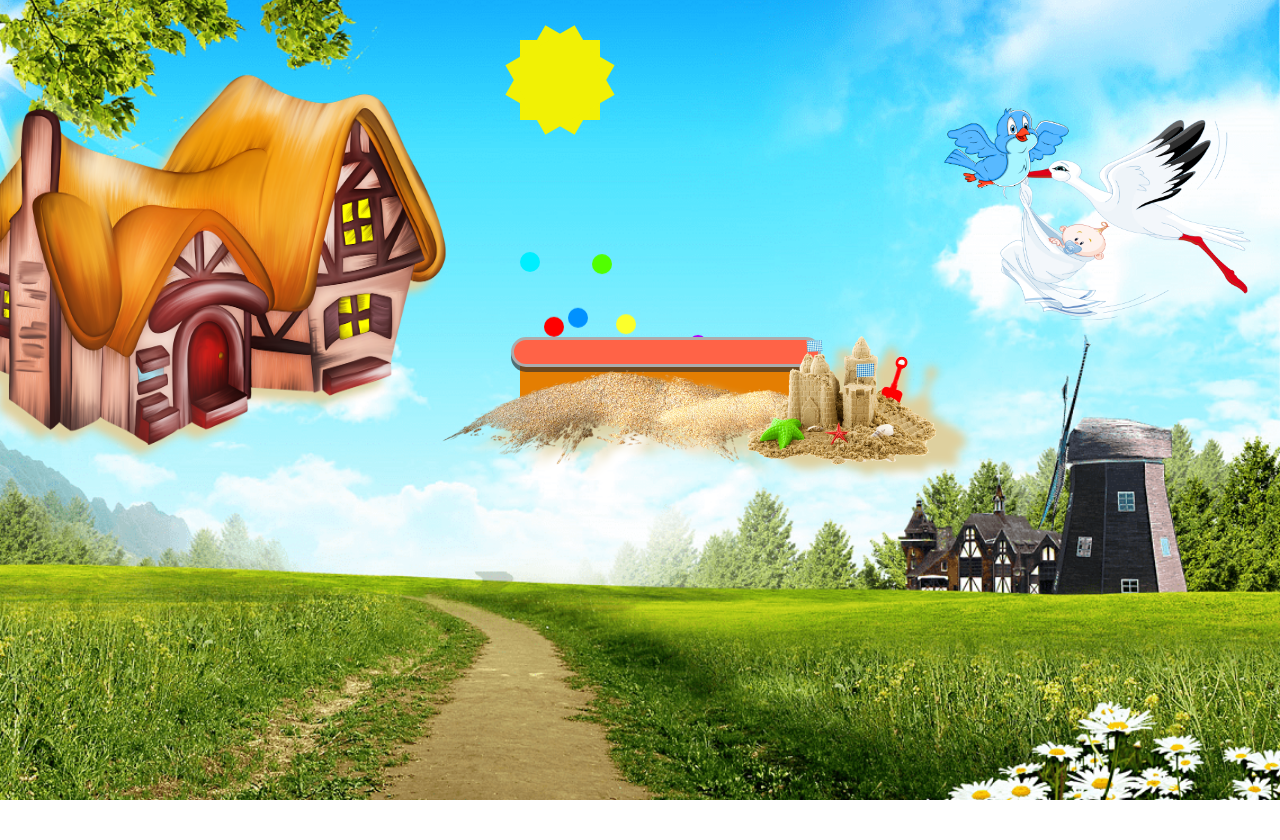
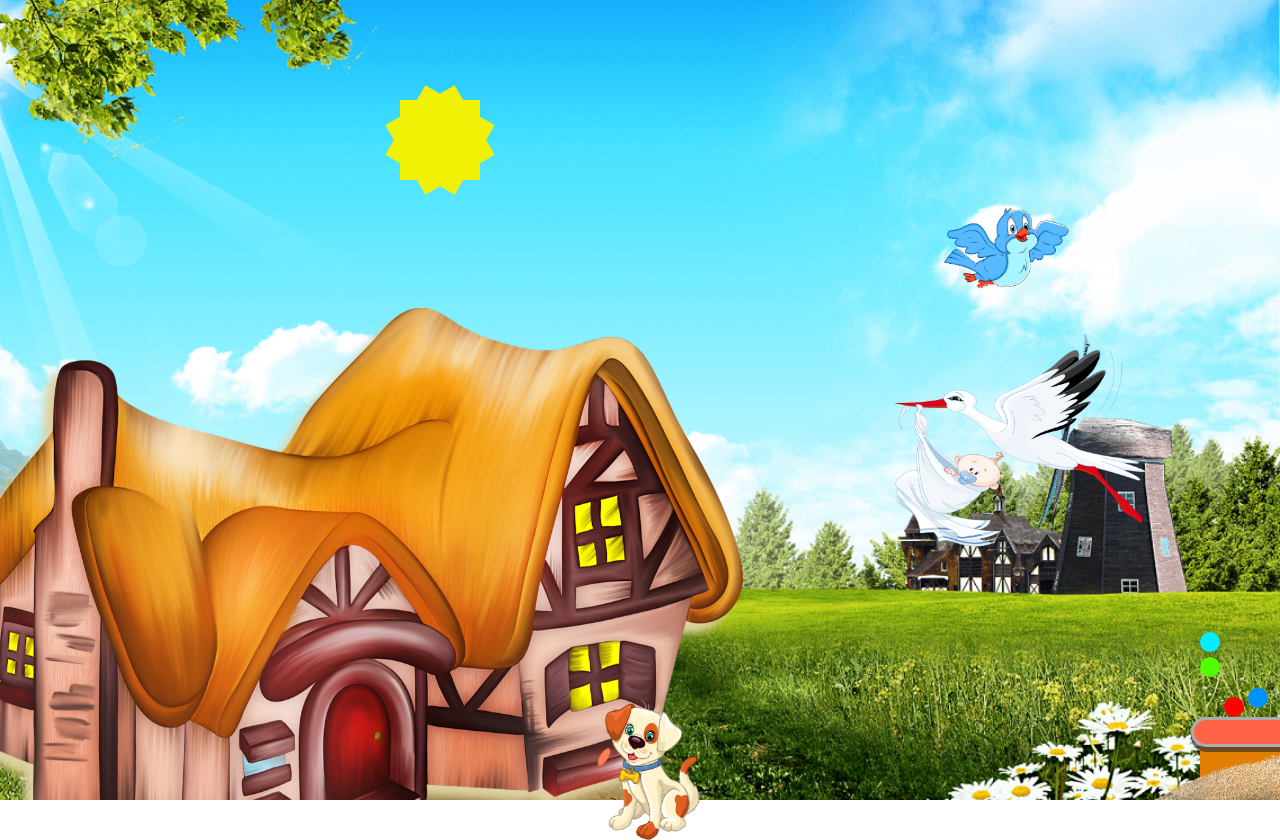
Before and after one commit to SunCavefreelancer/lesson_14, a plain HTML site: page page_cartuns.html in a window 1280 px wide. Before the commit the page ends 800 px from the top, so only its background shows below. Drawn offline with Linux system fonts and the light colour scheme.

Commit message:
Add files via upload

```diff
--- a/css/page_cartuns.css
+++ b/css/page_cartuns.css
@@ -23,10 +23,7 @@ body {
 /* .header {} */
 
 .play-town {
-/* 	max-width: 1200px; */
-	margin-left: 500px;
-	padding: 40px 20px 0px 20px;
-
+	padding: 500px 0px 0px 1200px;
 }
 /* ---оболочка--- */
 .pool {
@@ -295,9 +292,10 @@ body {
 .sun {
 	width: 80px;
 	height: 80px;
-	padding-top: 50px;
 	background: rgb(241, 241, 5);
-	position: relative;
+	position: absolute;
+	top: 100px;
+	right: 800px;
 
 	animation: sun 5s linear infinite alternate;
 }
@@ -345,7 +343,7 @@ body {
 
 	.birds__item {
 		position: absolute;
-		top: 100px;
+		top: 200px;
 		left: 0;
 
 	/* приєднали сценарій */
@@ -370,16 +368,15 @@ body {
 	.leleka {
 		position: relative;
 		z-index: 0;
-		max-width: 450px; /* залітає лелека прямо в хатинку */
+		/*max-width: 250px; /* залітає лелека прямо в хатинку */
 	}
 	.leleka__item {
 		position: absolute;
-		top: 120px;
-		right: -920px;
+		top: 350px;
+		right: -250px;
 
 	   /* приєднали сценарій */
-	   animation: slide-out-bck-left 15s cubic-bezier(0.550, 0.085, 0.680, 0.530) both;
-
+ 		animation: leleka 15s 3s linear 1 forwards;
 	}
 
 	.leleka__item img {
@@ -388,32 +385,16 @@ body {
 	}
 	/* 1 */
 	/* задаємо сценарій */
-	@-webkit-keyframes slide-out-bck-left {
+	  @keyframes leleka {
 		0% {
-		  -webkit-transform: translateZ(0) translateX(0);
-				  transform: translateZ(0) translateX(0);
-		  opacity: 1;
+			right: 0%;
+			transform: translateX(0px);
 		}
 		100% {
-		  -webkit-transform: translateZ(-1100px) translateX(-1000px);
-				  transform: translateZ(-1100px) translateX(-1000px);
-		  opacity: 0;
+			right: 40%; /* залетів лелека в хату */
+			transform: translateX(-500px);
 		}
-	  }
-	  @keyframes slide-out-bck-left {
-		0% {
-		  -webkit-transform: translateZ(0) translateX(0);
-				  transform: translateZ(0) translateX(0);
-		  opacity: 1;
-		}
-		100% {
-		  -webkit-transform: translateZ(-1100px) translateX(-1000px);
-				  transform: translateZ(-1100px) translateX(-1000px);
-			/* 	  opacity: 0; */
-		}
-	  }
-
-
+	}
 
 
 
@@ -425,13 +406,62 @@ body {
 		z-index: 1;
 	}
 	.house__item img{
-		width: 480px;
-		height: 380px;
+		width: 780px;
+		height: 580px;
 		filter: drop-shadow(10px 10px 4px #ded09f);
 	}
 	.house__item {
 		position: absolute;
-		top: 70px;
+		top: 300px;
 		left: -30px;
 		transform: rotateY(-180deg);
 	}
+
+
+
+	/* -------------------------------dog--------------------------------- */
+	.dog {
+	}
+	.dog__item {
+		position: absolute;
+		top: 700px;
+		left: 600px;
+		z-index: 3;
+	}
+	.dog__item img{
+		width: 100px;
+		height: 140px;
+	}
+	.dog__item::after { /* хвостик */
+		content: "";
+		display: inline-block;
+		width: 8px;
+		height: 20px;
+		background-color: coral;
+		transform: rotate(45deg);
+		position: absolute;
+		top: 47px;
+		right: -500px;
+		border-radius: 50%;
+
+		/* приєднали сценарій */
+		animation: dog  0.5s ease 0.1s infinite alternate;
+	}
+
+			.leleka__item img {
+				width: 250px;
+				height: 200px;
+			}
+	/* 1 */
+	/* задаємо сценарій */
+	@keyframes dog {
+		0% {
+			left: 0%;
+			transform: rotate(1px);
+		}
+		100% {
+			left: 1%;
+			transform: translateZ(0px);
+
+		}
+	}
--- a/page_cartuns.html
+++ b/page_cartuns.html
@@ -34,13 +34,21 @@
 					</div>
 				</div>
 
+
+				<div class="dog">
+					<div class="dog__item">
+						<img src="img/собака.png" alt="img">
+					</div>
+				</div>
+
 			</div>
 
 
+			<div class="sun"></div> <!-- сонечко -->
+
+
+
 			<div class="play-town">
-
-				<div class="sun"></div>
-
 
 				<div class="pool">
 
```
